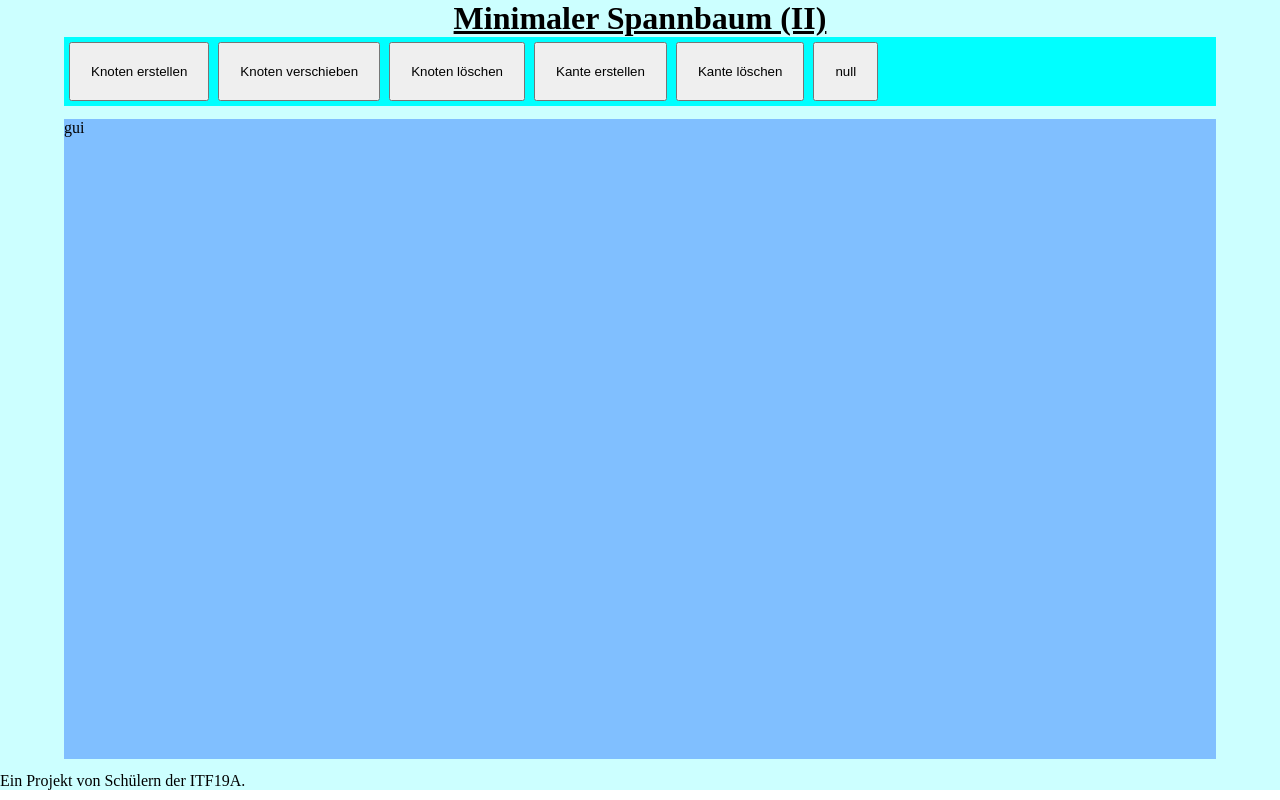
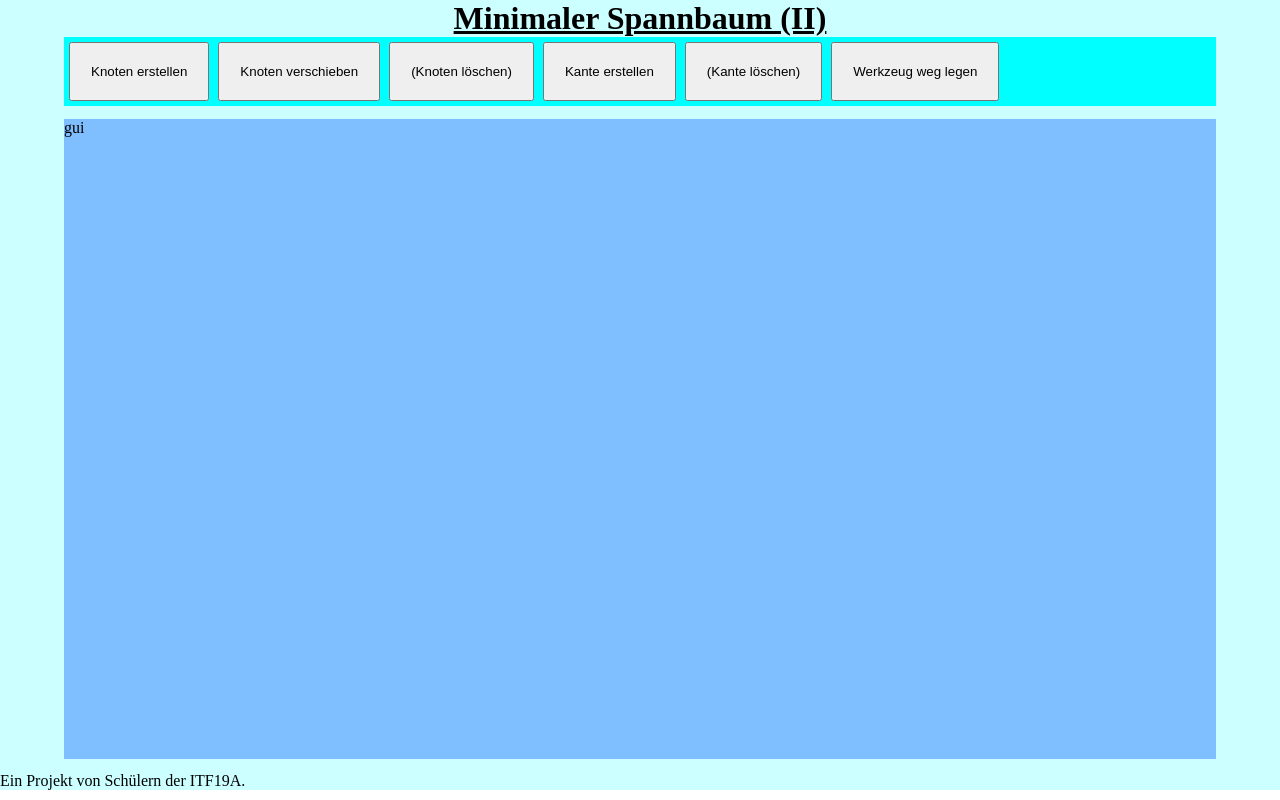
Before and after one commit to Zniets/MinimalerSpannbaumII, a plain HTML site: page index.html in a window 1280 px wide. Drawn offline with Linux system fonts and the light colour scheme.

Commit message:
Umbenennung des Menüs
In Klammern sind Werkzeuge die vielleicht implementiert werden.

```diff
--- a/index.html
+++ b/index.html
@@ -16,10 +16,10 @@
 			<div id="menu">
 				<button type="button" onclick="setCreateKnoten()">Knoten erstellen</button>
 				<button type="button" onclick="setMoveKnoten()">Knoten verschieben</button>
-				<button type="button" onclick="setDeleteKnoten()">Knoten löschen</button>
+				<button type="button" onclick="setDeleteKnoten()">(Knoten löschen)</button>
 				<button type="button" onclick="setCreateKante()">Kante erstellen</button>
-				<button type="button" onclick="setDeleteKante()">Kante löschen</button>
-				<button type="button" onclick="setnull()">null</button>
+				<button type="button" onclick="setDeleteKante()">(Kante löschen)</button>
+				<button type="button" onclick="setnull()">Werkzeug weg legen</button>
 			</div>
 			<div id="gui">
 				<p>gui</p>
```
